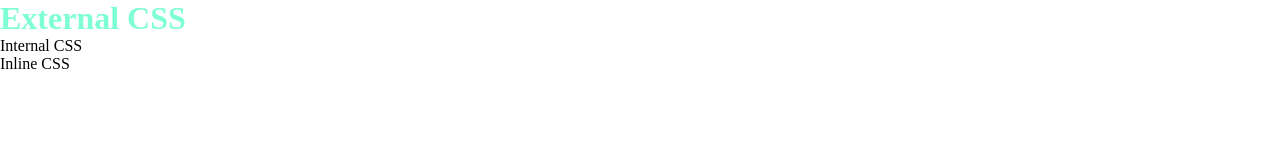
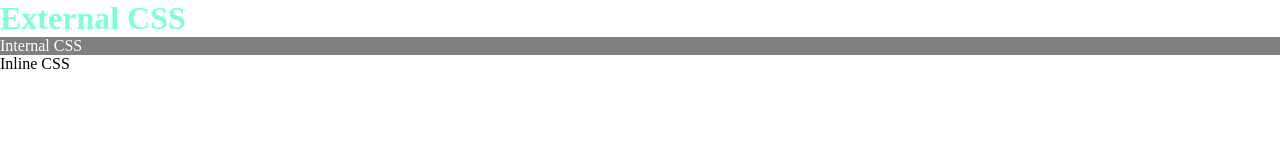
Before and after one commit to Juan-Severiano/HTML, a plain HTML site: page aula11.06/css3.html in a window 1280 px wide. Drawn offline with Linux system fonts and the light colour scheme.

Commit message:
estilo interno

```diff
--- a/aula11.06/css3.html
+++ b/aula11.06/css3.html
@@ -7,6 +7,10 @@
     <link rel="stylesheet" href="./css3.css">
 
     <title>CSS 3</title>
+
+    <style>
+        div { background-color: gray; color: white; }
+    </style>
 </head>
 <body>
     <h1>External CSS</h1>
```
